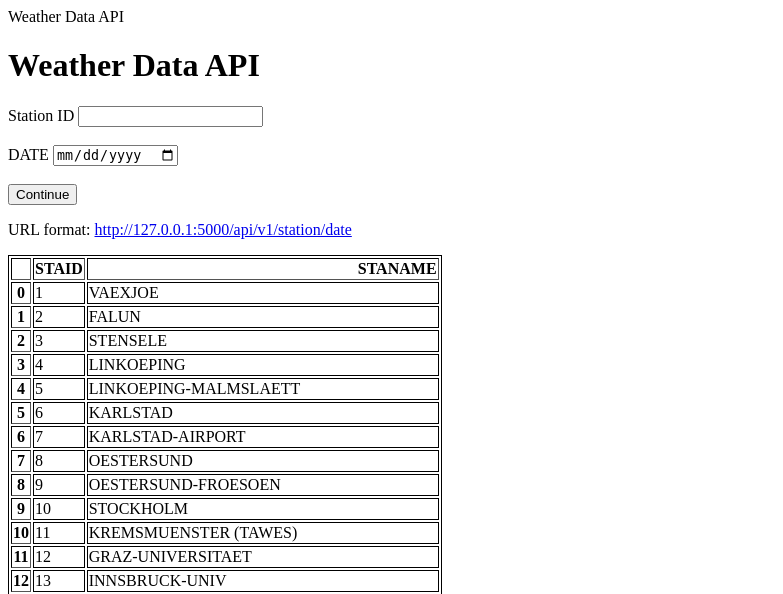
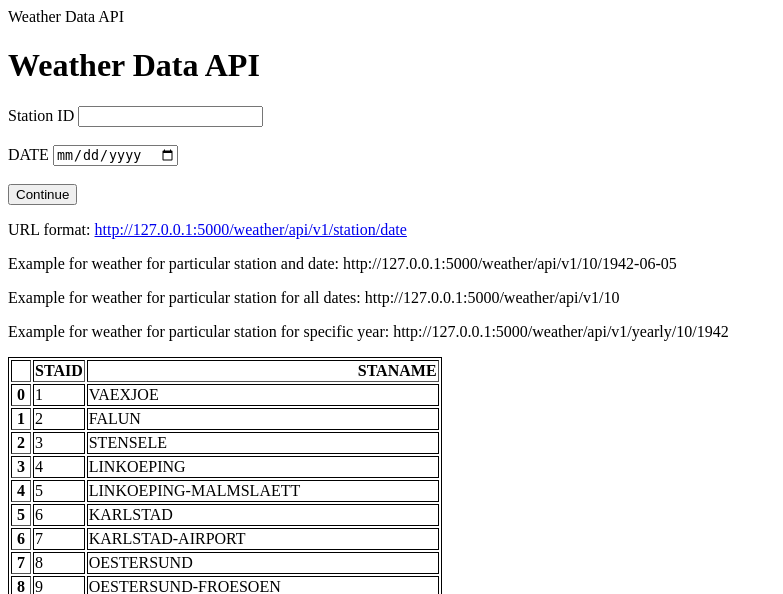
Before and after one commit to stanislavtz/Weather_API, a Flask app: page / in a window 1280 px wide. Shown: the top 594 px of the page, without its empty margins (0-783 px from the left). Run offline with Flask 3, Linux system fonts and the light colour scheme.

Commit message:
Add different end points for data retrieve

```diff
--- a/main.py
+++ b/main.py
@@ -1,12 +1,28 @@
+import numpy as np
 from flask import Flask, render_template, jsonify, request, redirect, url_for
 import pandas as pd
 from werkzeug.utils import redirect
+
+
+def get_station_name(station_id):
+    station_df = pd.read_csv("data/stations.txt", skiprows=17)
+    station_df = station_df[:44]
+    station_df.columns = [column.strip() for column in station_df.columns]
+
+    station_name = station_df.loc[station_df["STAID"] == station_id]["STANAME"].squeeze()
+    station_name = station_name.strip()
+
+    return station_name
+
 
 app = Flask(__name__)
 
 
 @app.route("/", methods=["GET", "POST"])
 def index():
+    """Home page of the API. Allow user to add station id and date and to
+    retrieve data for that date.
+    Also renders a table with all stations IDs and Names."""
     if request.method == "POST":
         station_id = request.form["station_id"]
         date = request.form["date"]
@@ -25,8 +41,43 @@ def index():
     return render_template('home.html', stations=stations_df.to_html())
 
 
-@app.get("/weather/<int:station_id>/<string:date>")
+@app.get("/weather/api/v1/<int:station_id>")
+def all_weathers(station_id):
+    """Retrieves all weather data for a specific station"""
+    df = pd.read_csv(f"data/TG_STAID{station_id:06d}.txt",
+                     skiprows=20,
+                     parse_dates=["    DATE"])
+    df.columns = [column.strip() for column in df.columns]
+
+    df_copy = df.copy()
+    df_copy["TG"] = df["TG"] / 10
+    df_copy.loc[df["TG"] == -9999, "TG"] = np.nan
+
+    return df_copy.to_dict(orient="records")
+
+    name = get_station_name(station_id)
+
+    all_weather_data = []
+
+    for row in df_copy.iterrows():
+        date = row[1]["DATE"]
+        temperature = float(row[1]["TG"]) / 10
+
+        station = {
+            'station_id': station_id,
+            "station name": name,
+            'date': date,
+            'temperature': temperature
+        }
+
+        all_weather_data.append(station)
+
+    return jsonify(all_weather_data)
+
+
+@app.get("/weather/api/v1/<int:station_id>/<string:date>")
 def weather(station_id, date):
+    """Retrieves weather data for a specific station on particular date."""
     try:
         df = pd.read_csv(f"data/TG_STAID{station_id:06d}.txt",
                          skiprows=20,
@@ -41,16 +92,11 @@ def weather(station_id, date):
         except TypeError:
             temperature = None
 
-        station_df = pd.read_csv("data/stations.txt", skiprows=17)
-        station_df = station_df[:44]
-        station_df.columns = [column.strip() for column in station_df.columns]
-
-        station_name = station_df.loc[station_df["STAID"] == station_id]["STANAME"].squeeze()
-        station_name = station_name.strip()
+        name = get_station_name(station_id)
 
         return jsonify({
             'station_id': station_id,
-            "station name": station_name,
+            "station name": name,
             'date': date,
             'temperature': temperature
         })
@@ -58,5 +104,18 @@ def weather(station_id, date):
         return jsonify({"info": f"No data for station {station_id}"})
 
 
+@app.get("/weather/api/v1/yearly/<int:station_id>/<int:year>")
+def yearly(station_id, year):
+    """Retrieve data for specific station for whole year"""
+    df = pd.read_csv(f"data/TG_STAID{station_id:06d}.txt",
+                     skiprows=20,
+                     parse_dates=["    DATE"])
+    df.columns = [column.strip() for column in df.columns]
+
+    yearly_df = df[df["DATE"].dt.year == year]
+
+    return yearly_df.to_dict(orient="records")
+
+
 if __name__ == '__main__':
     app.run(debug=True)
--- a/templates/home.html
+++ b/templates/home.html
@@ -14,8 +14,17 @@
     <input type="submit" value="Continue">
 </form>
 <p>URL format: <a
-        href="{{url_for('weather', station_id=7, date='1942-06-05')}}">http://127.0.0.1:5000/api/v1/station/date</a>
+        href="{{url_for('weather', station_id=7, date='1942-06-05')}}">http://127.0.0.1:5000/weather/api/v1/station/date</a>
 </p>
+<p>Example for weather for particular station and date:
+    http://127.0.0.1:5000/weather/api/v1/10/1942-06-05</p>
+
+<p>Example for weather for particular station for all dates:
+    http://127.0.0.1:5000/weather/api/v1/10</p>
+
+<p>Example for weather for particular station for specific year:
+    http://127.0.0.1:5000/weather/api/v1/yearly/10/1942</p>
+
 <p>{{ stations|safe }}</p>
 
 <!-- <table>
```
